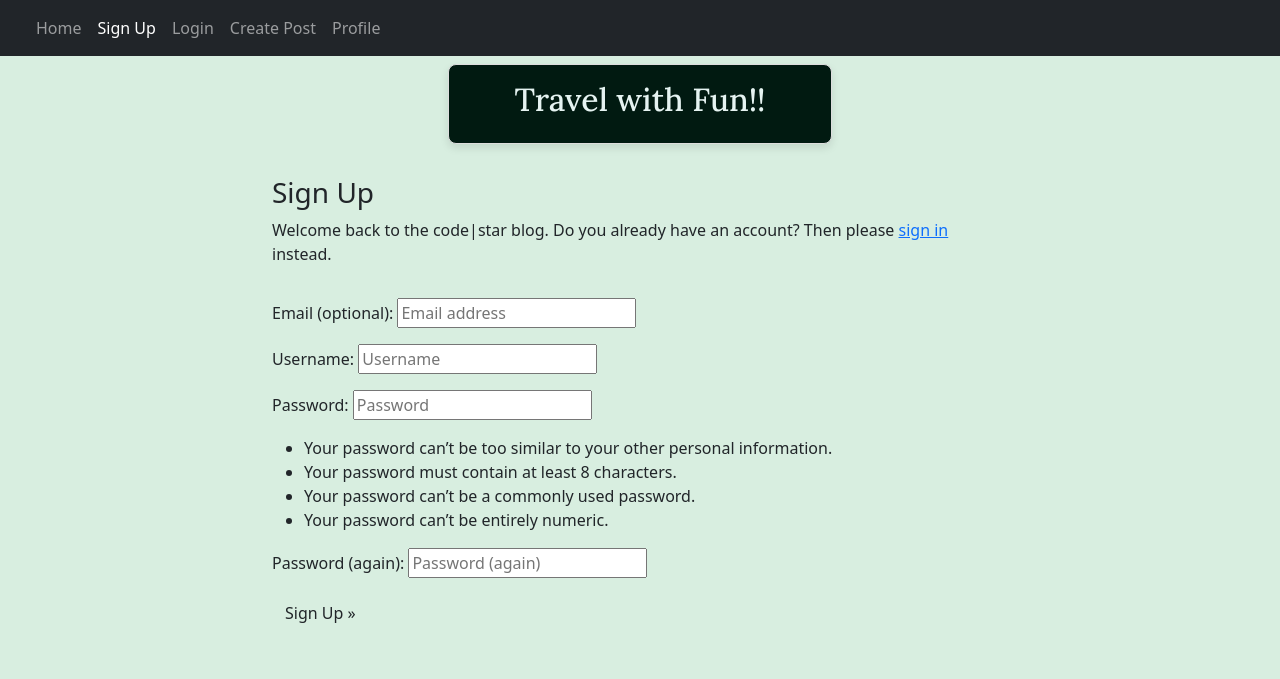
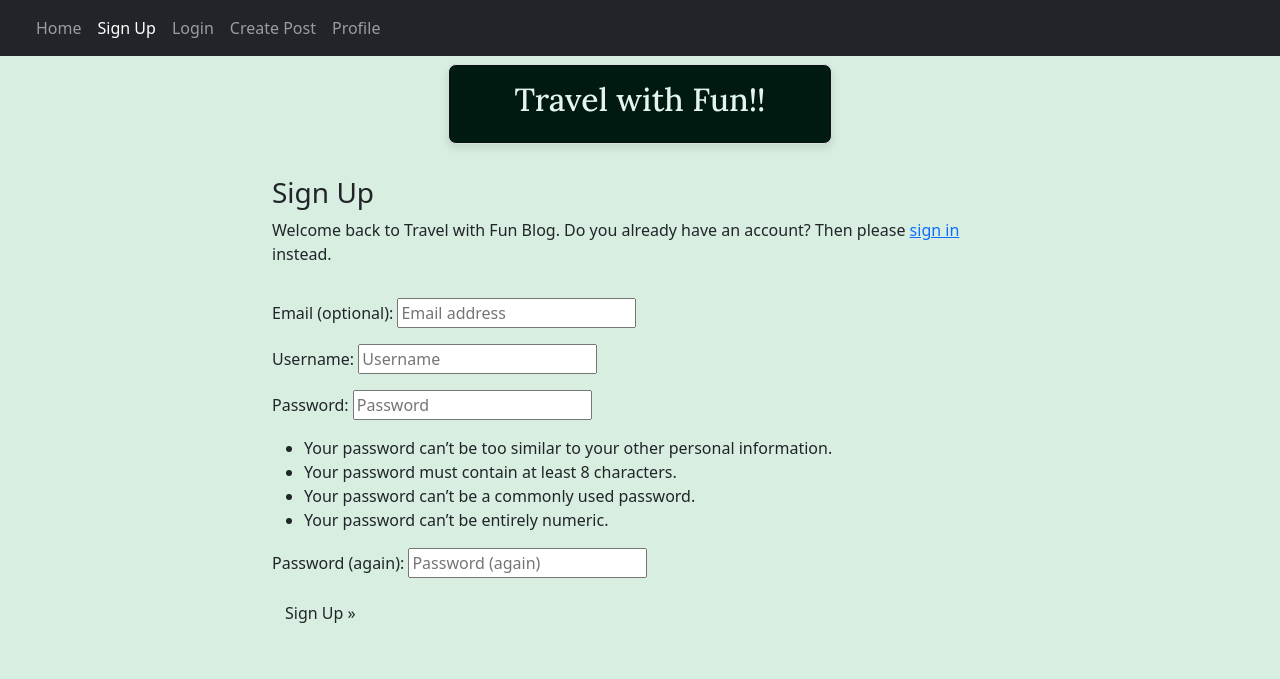
Before and after one commit to farhatamannaislam/TravelWithFun, a Django app: page /accounts/signup/ in a window 1280 px wide. Shown: the top 679 px of the page. Run offline with Django 4.2, Linux system fonts and the light colour scheme.

Commit message:
Fix: html issue

```diff
--- a/templates/account/signup.html
+++ b/templates/account/signup.html
@@ -10,7 +10,7 @@
         <div class="col-md-8 mt-3 offset-md-2">
             <h3>{% trans "Sign Up" %}</h3>
 
-            <p>{% blocktrans %}Welcome back to the code|star blog. Do you already have an account? Then please <a
+            <p>{% blocktrans %}Welcome back to Travel with Fun Blog. Do you already have an account? Then please <a
                     class="link" href="{{ login_url }}">sign in</a> instead.{% endblocktrans %}</p>
         </div>
     </div>
```
